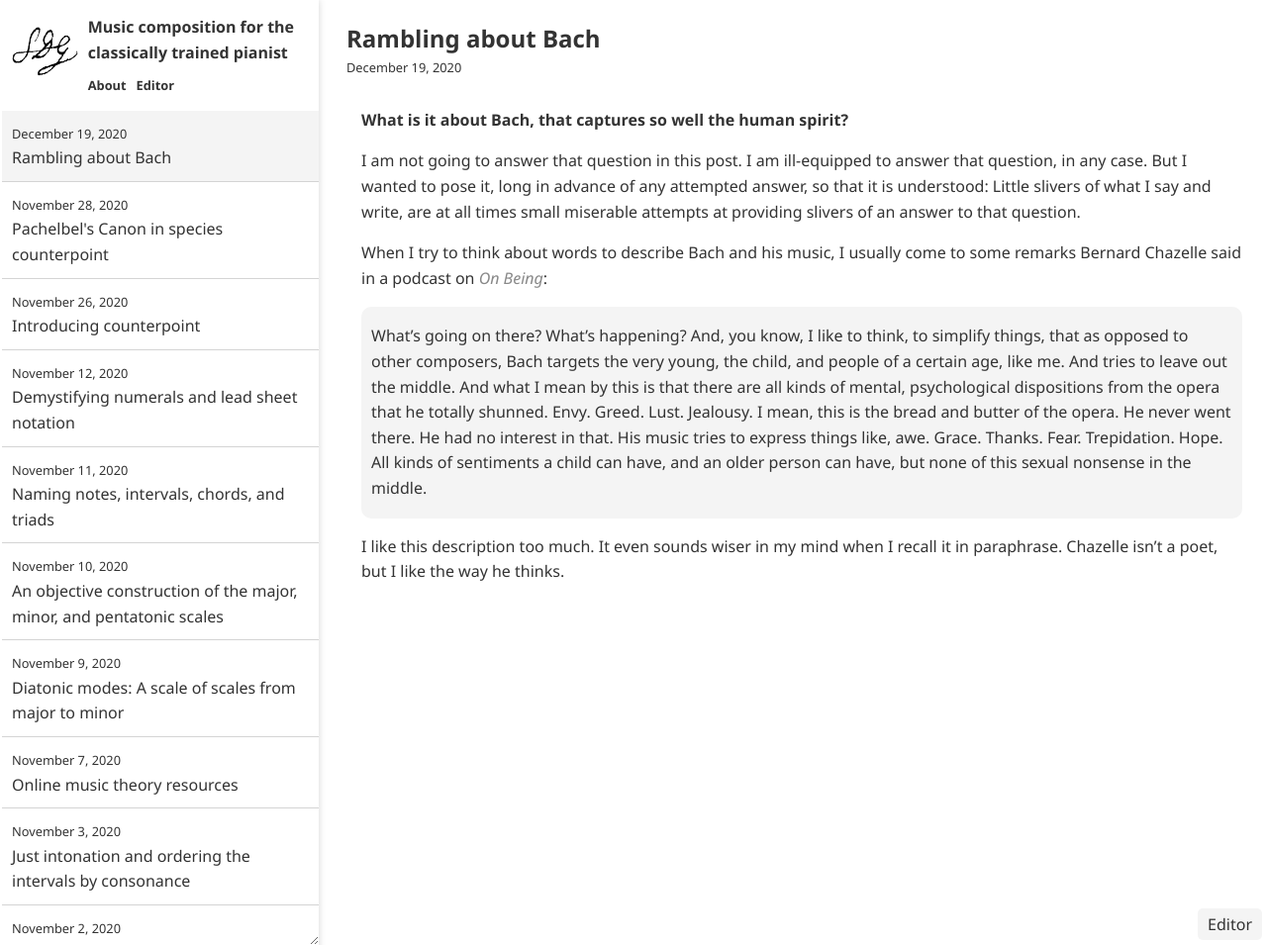
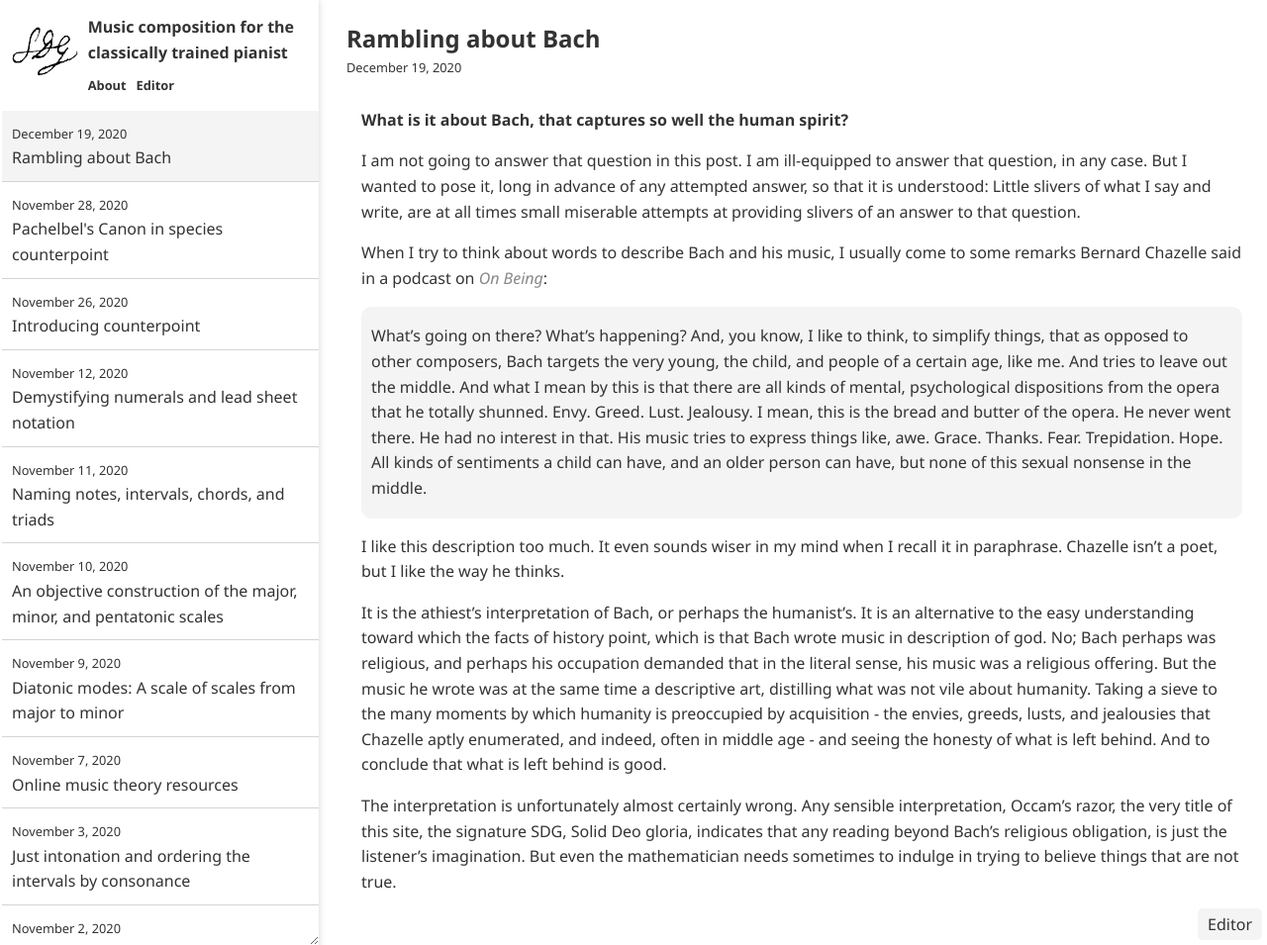
Before and after one commit to ansyblenetwork/sdg, a Jekyll site: the page built from _posts/2020-12-19-rambling-about-bach.md, in a window 1280 px wide and 955 px high. Shown: the whole window at 99% size. Built offline with Jekyll 4.4.1, drawn with Linux system fonts in a browser that asks for light colours.

Commit message:
Update 2020-12-19-rambling-about-bach.md

```diff
--- a/_posts/2020-12-19-rambling-about-bach.md
+++ b/_posts/2020-12-19-rambling-about-bach.md
@@ -13,3 +13,7 @@ When I try to think about words to describe Bach and his music, I usually come t
 </div>
 
 I like this description too much. It even sounds wiser in my mind when I recall it in paraphrase. Chazelle isn't a poet, but I like the way he thinks.
+
+It is the athiest's interpretation of Bach, or perhaps the humanist's. It is an alternative to the easy understanding toward which the facts of history point, which is that Bach wrote music in description of god. No; Bach perhaps was religious, and perhaps his occupation demanded that in the literal sense, his music was a religious offering. But the music he wrote was at the same time a descriptive art, distilling what was not vile about humanity. Taking a sieve to the many moments by which humanity is preoccupied by acquisition - the envies, greeds, lusts, and jealousies that Chazelle aptly enumerated, and indeed, often in middle age - and seeing the honesty of what is left behind. And to conclude that what is left behind is good.
+
+The interpretation is unfortunately almost certainly wrong. Any sensible interpretation, Occam's razor, the very title of this site, the signature SDG, Solid Deo gloria, indicates that any reading beyond Bach's religious obligation, is just the listener's imagination. But even the mathematician needs sometimes to indulge in trying to believe things that are not true.
```
